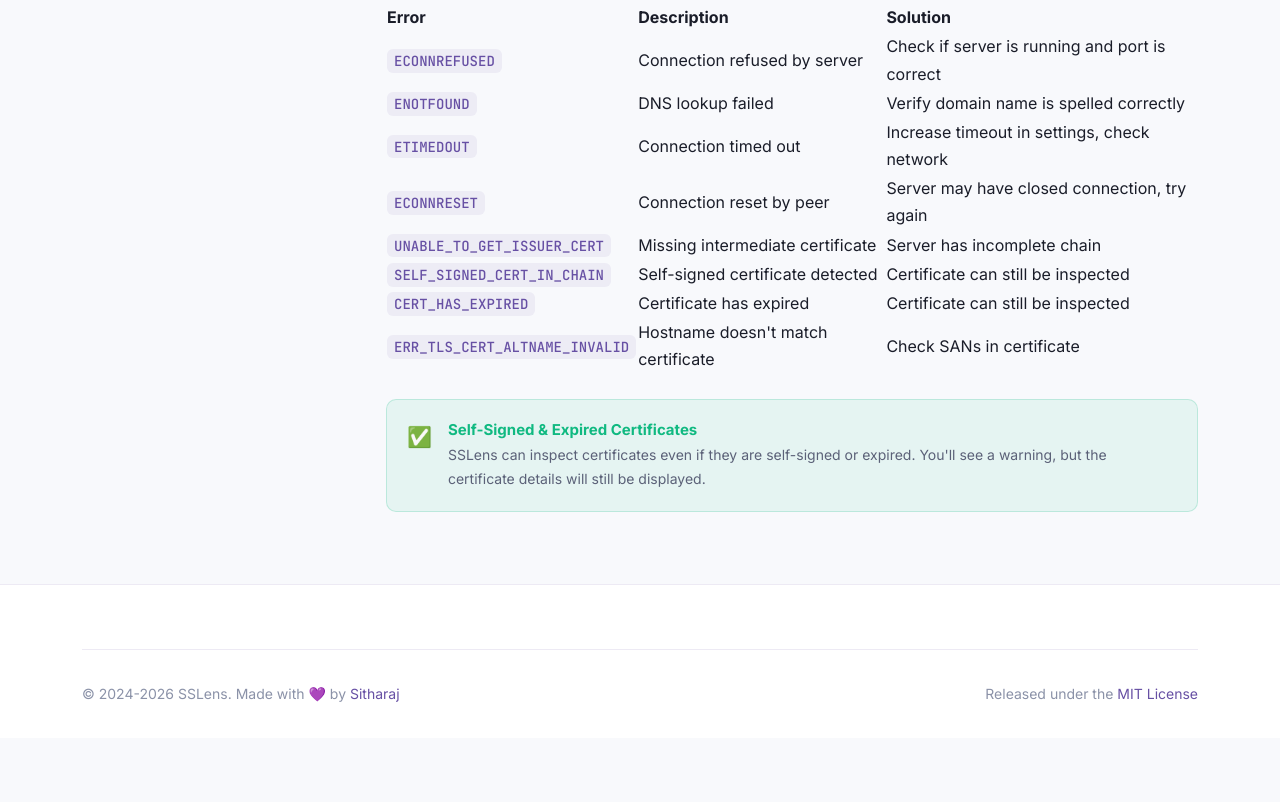
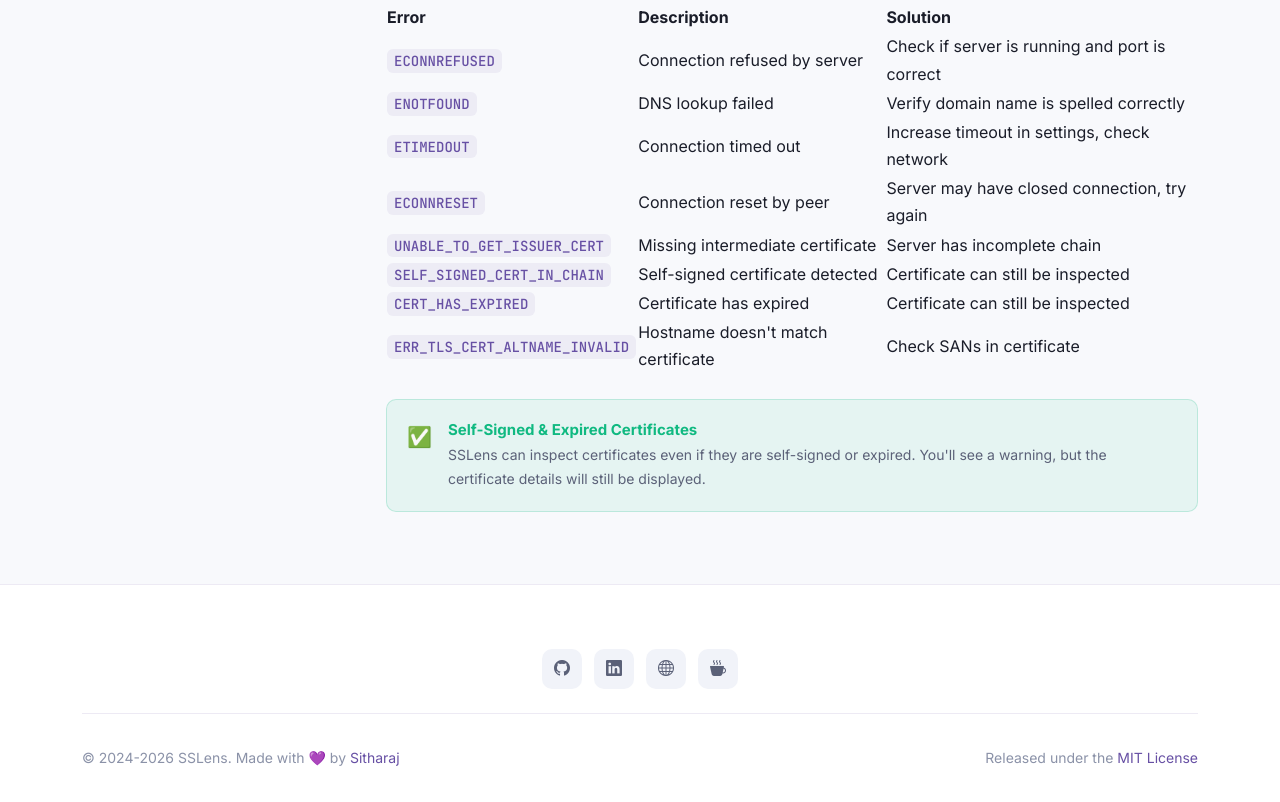
Before and after one commit to sitharaj88/sslens, a website: page docs/api.html in a window 1280 px wide. Shown: the part 6743-7545 px from the top of the page. Before the commit the page ends 7481 px from the top, so only its background shows below. Drawn offline with nearby package versions, Linux system fonts and the light colour scheme.

Commit message:
feat: Add social media links to the footer and apply minor formatting adjustments across documentation pages.

```diff
--- a/docs/api.html
+++ b/docs/api.html
@@ -494,6 +494,15 @@ interface DomainExport {
     <!-- Footer -->
     <footer class="footer">
         <div class="container">
+            <div class="footer-social justify-content-center mb-4">
+                <a href="https://github.com/sitharaj88" target="_blank" aria-label="GitHub"><i
+                        class="bi bi-github"></i></a>
+                <a href="https://linkedin.com/in/sitharaj08" target="_blank" aria-label="LinkedIn"><i
+                        class="bi bi-linkedin"></i></a>
+                <a href="https://sitharaj.in" target="_blank" aria-label="Website"><i class="bi bi-globe"></i></a>
+                <a href="https://buymeacoffee.com/sitharaj88" target="_blank" aria-label="Buy Me A Coffee"><i
+                        class="bi bi-cup-hot-fill"></i></a>
+            </div>
             <div class="footer-bottom">
                 <p>© 2024-2026 SSLens. Made with 💜 by <a href="https://github.com/sitharaj88"
                         target="_blank">Sitharaj</a></p>
```
Also changed, not shown: docs/commands.html (+11 -1 lines), docs/configuration.html (+11 -1 lines), docs/features.html (+9 -0 lines), docs/getting-started.html (+13 -2 lines), docs/index.html (+53 -21 lines), docs/pinning.html (+9 -0 lines), docs/troubleshooting.html (+9 -0 lines).
